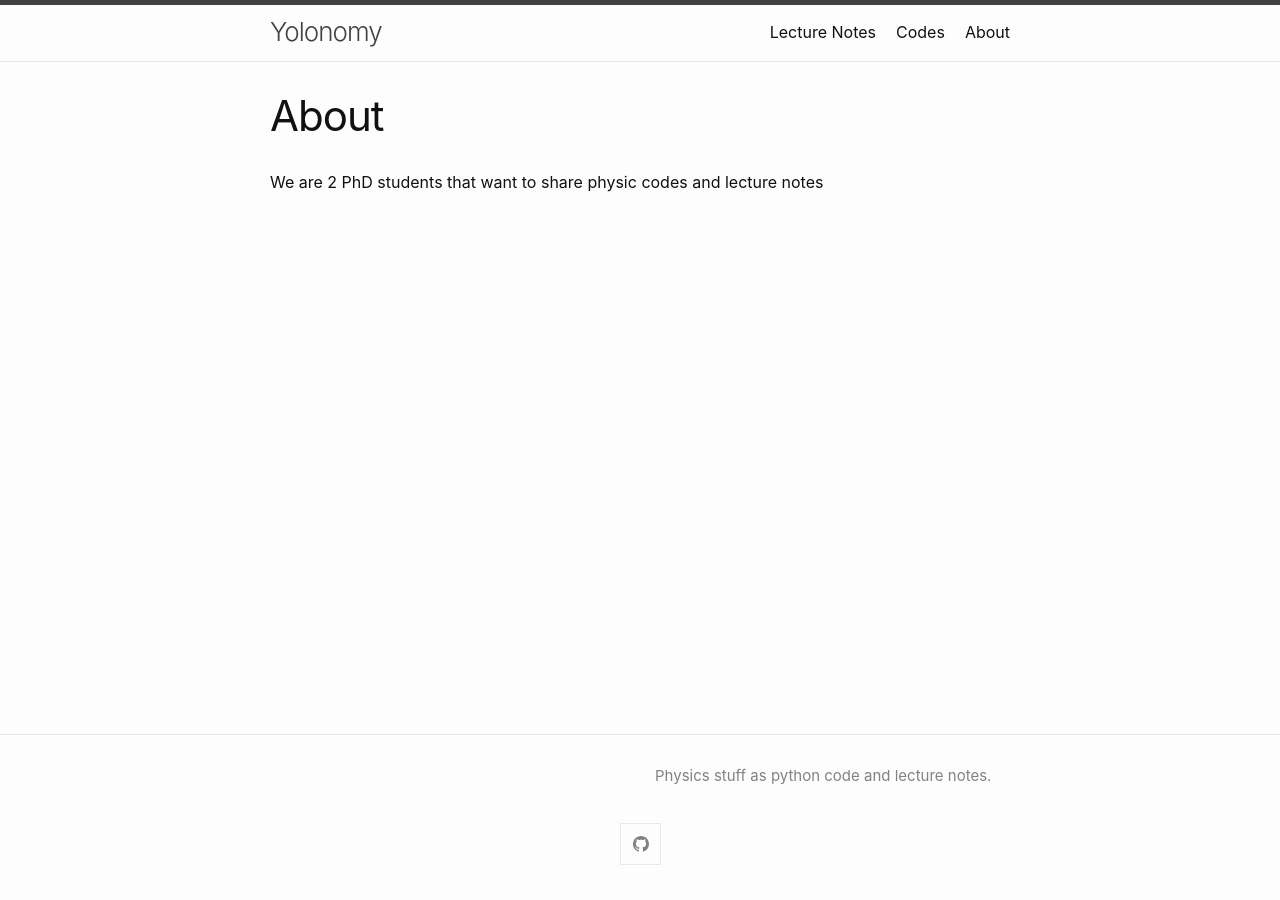
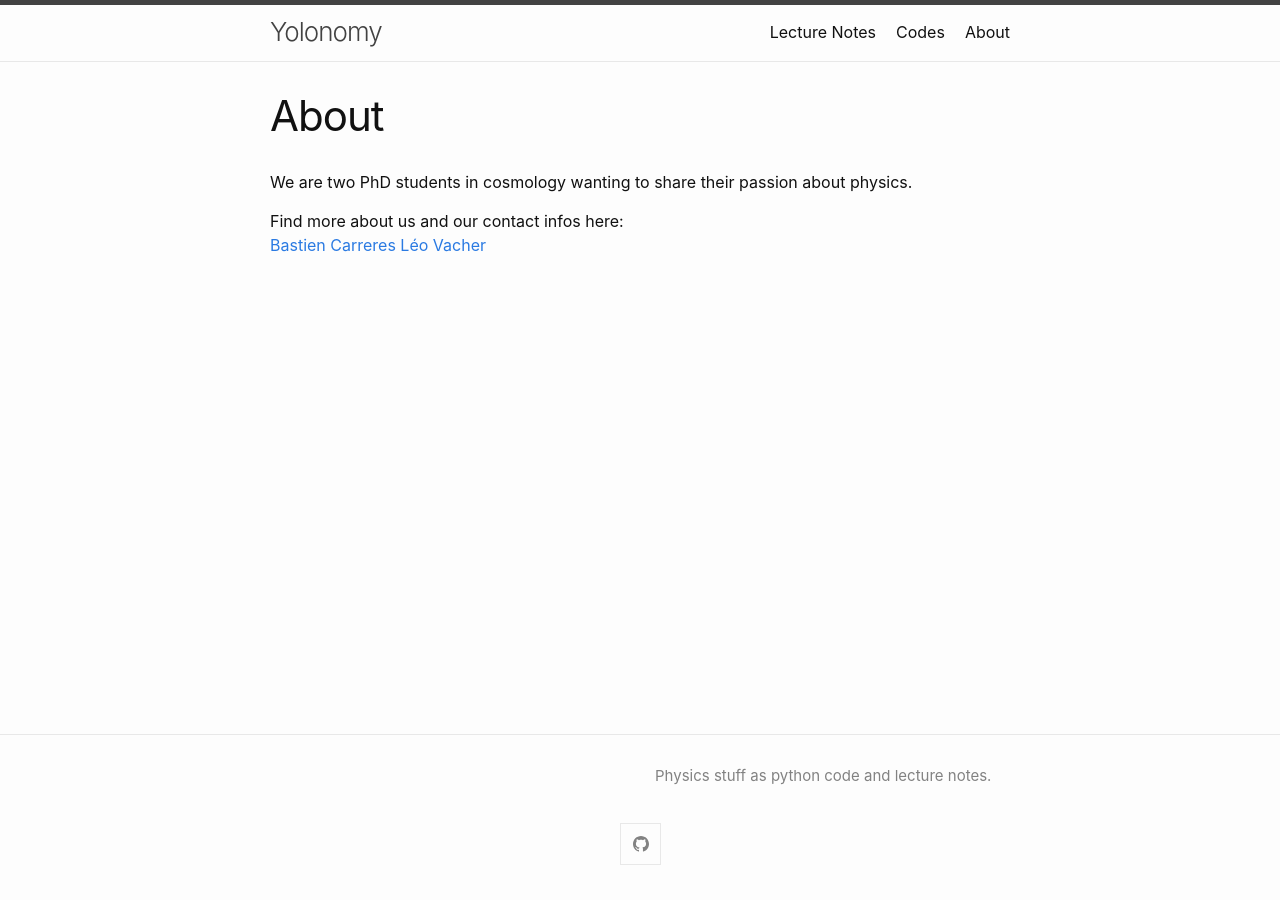
Before and after one commit to YoloNomy/YoloNomy.github.io, a Jekyll site: the page built from about.md, in a window 1280 px wide. Built offline with Jekyll 4.4.1, drawn with Linux system fonts in a browser that asks for light colours.

Commit message:
Update about.md

```diff
--- a/about.md
+++ b/about.md
@@ -4,4 +4,8 @@ title: About
 permalink: /about/
 ---
 
-We are 2 PhD students that want to share physic codes and lecture notes
+We are two PhD students in cosmology wanting to share their passion about physics.
+
+Find more about us and our contact infos here:\\
+[Bastien Carreres](https://college-doctoral.univ-amu.fr/fr/inscrit/12309)
+[Léo Vacher](https://leovacher.github.io/LeoVacher/)
```
